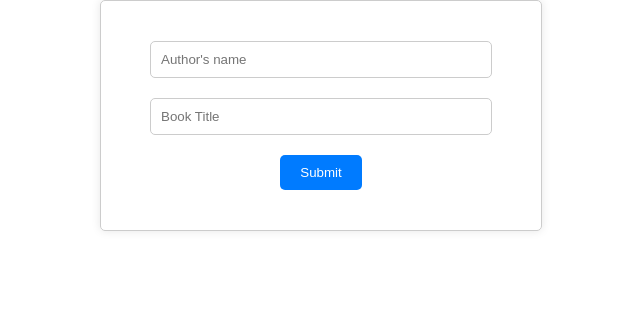
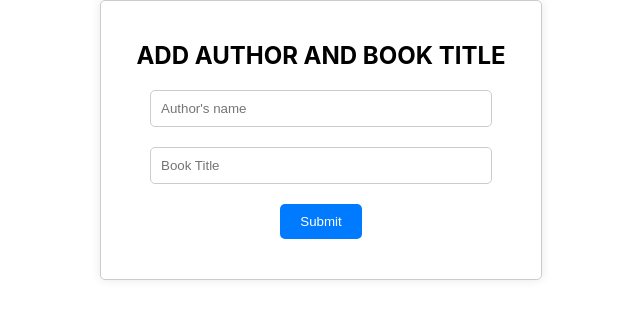
Before and after one commit to Sonickmumba/awebook-with-react, a React (Create React App) app: page / in a window 1280 px wide. Shown: the top 318 px of the page, without its empty margins (319-959 px from the left). Built offline with nearby package versions, Linux system fonts and the light colour scheme.

Commit message:
form header title

```diff
--- a/src/components/Form.js
+++ b/src/components/Form.js
@@ -20,7 +20,7 @@ const Forms = () => {
   return (
     <div className="form-container">
       <h2>
-
+        ADD AUTHOR AND BOOK TITLE
       </h2>
       <form onSubmit={handleSubmit}>
         <div className="form-group">
```
